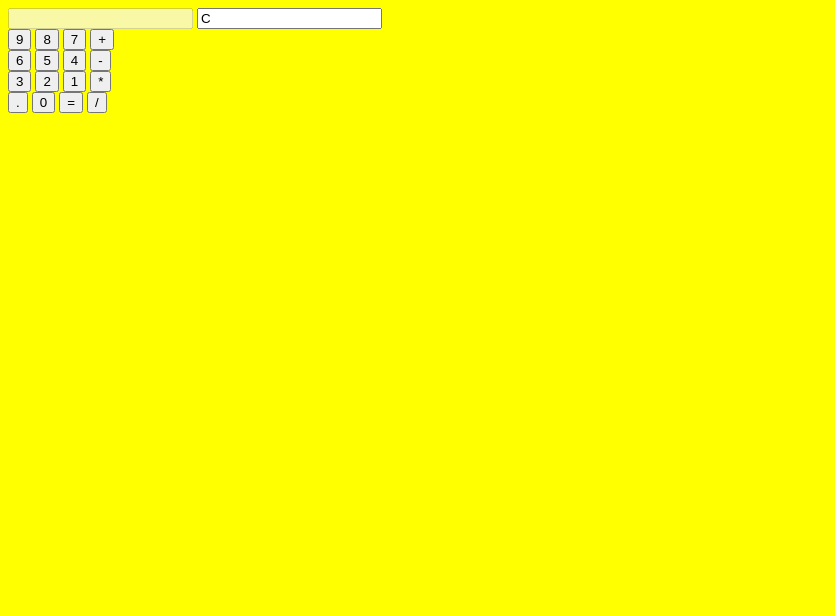
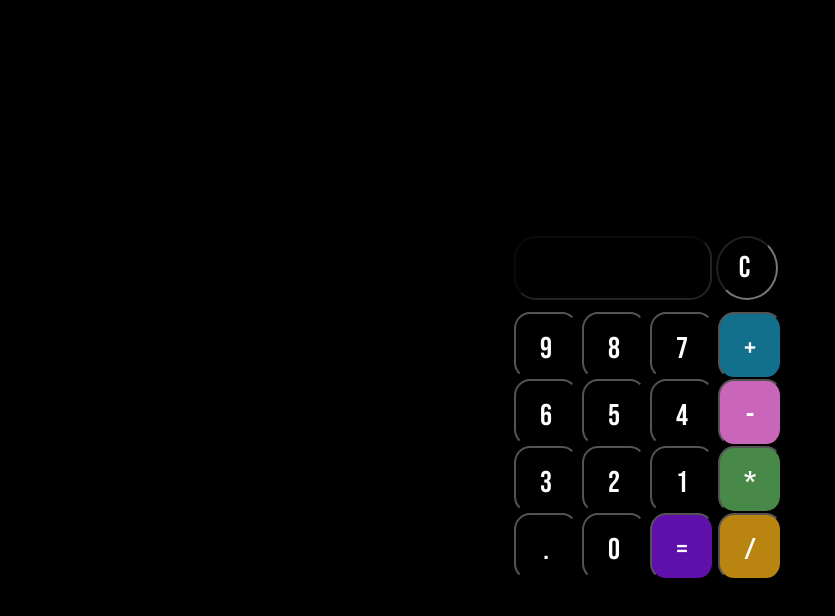
Before and after one commit to marianavanucci/Calculadora, a plain HTML site: page index.html in a window 1280 px wide. Shown: the whole page, without its empty margins (0-835 px from the left). Drawn offline with Linux system fonts and the light colour scheme.

Commit message:
basic css

```diff
--- a/index.html
+++ b/index.html
@@ -12,7 +12,7 @@
 
         <form action="" name="Calculator">
             <input type="text" class="text maincolor" name="text1" value="" disabled>
-            <input type="text" class="text maincolor" name="text12" value="C" onclick="location.reload()"><br>
+            <input type="text" class="text1 maincolor" name="text12" value="C" onclick="location.reload()"><br>
 
             <input type="button" class="num maincolor" name="btn9" value="9" onclick="displaynum(btn9.value)">
             <input type="button" class="num maincolor" name="btn8" value="8" onclick="displaynum(btn8.value)">
--- a/style.css
+++ b/style.css
@@ -1,3 +1,73 @@
+@import url('https://fonts.googleapis.com/css2?family=Bebas+Neue&display=swap');
+/* lembrar de clicar no select regular 400 + para pegar o código da fonte*/
+
 body{
-    background-color: yellow;
+    background-color: rgb(0, 0, 0);
+    width: 100%;
+    height: 100vh;
+    display: flex;
+    align-items: center;
+    justify-content: center;
 }
+
+input{
+    color: rgb(255, 255, 255);
+    padding: 17px;
+    outline: none;
+    font-size: 30px;
+    font-family: 'Bebas Neue', cursive;
+    border-radius: 25%;
+}
+
+.num{
+    width: 64px;
+    height: 67px;
+    cursor: pointer;
+}
+
+.text{
+    width: 160px;
+    height: 26px;
+    border-radius: 22px;
+    letter-spacing: 5px;
+    text-align: center;
+    margin-bottom: 12px;
+}
+
+.text1{
+    width: 24px;
+    height: 26px;
+    border-radius: 50%;
+    letter-spacing: 5px;
+    text-align: center;
+    margin-bottom: 12px;
+    cursor: pointer;
+}
+
+.main{
+    display: inline-block;
+}
+
+.maincolor{
+    background-color: rgb(0, 0, 0) ;
+}
+
+.blue{
+    background-color: rgb(19, 112, 141);
+}
+
+.pin{
+    background-color: rgb(202, 102, 186);
+}
+
+.gre{
+    background-color: rgb(72, 136, 72);
+}
+
+.pur{
+    background-color: rgb(96, 16, 170);
+}
+
+.ora{
+    background-color: rgb(185, 132, 16);
+}
```
